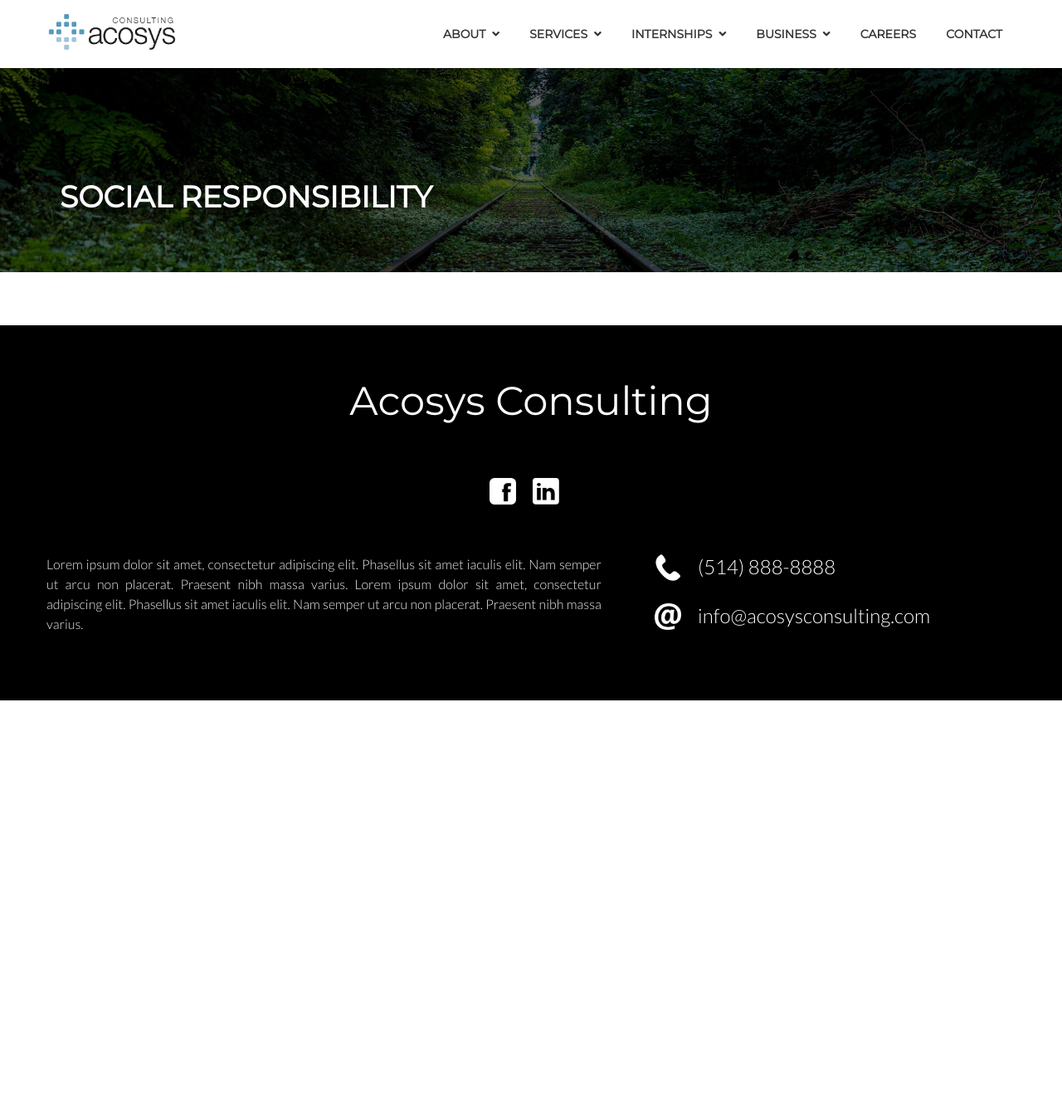
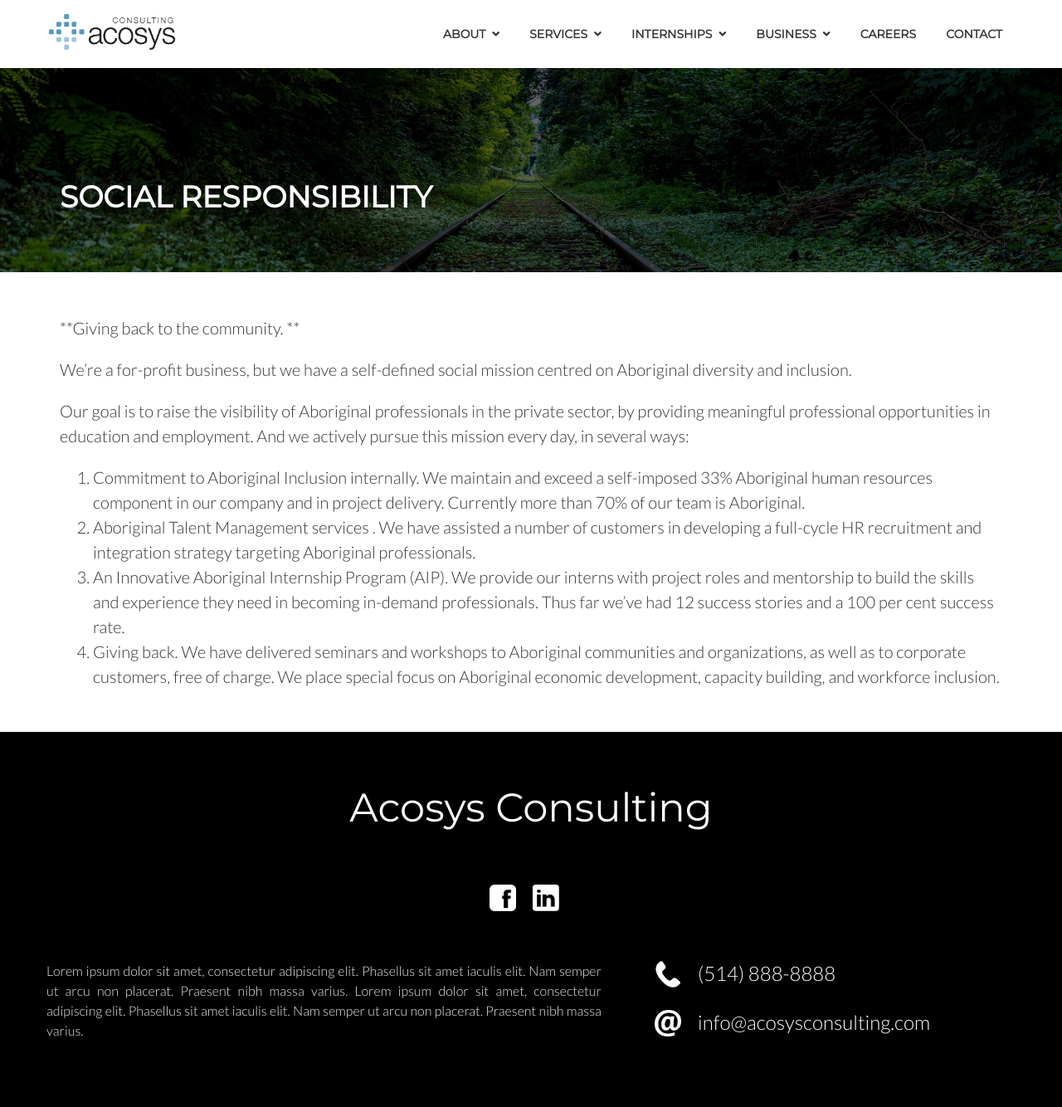
Before and after one commit to ouarez/acosys, a Jekyll site: the page built from about/social-responsibility.md, in a window 1280 px wide. Shown: the whole page at 83% size. Built offline with Jekyll 4.4.1, drawn with Linux system fonts in a browser that asks for light colours; nearby versions of some CDN libraries; our own code applies the rules of GitHub Pages for plain Markdown files; a script that is not in the unit is left out; before the commit the page ends 900 px from its top, so only the background shows below that.

Commit message:
Update About Pages “social-responsibility”

```diff
--- a/about/social-responsibility.md
+++ b/about/social-responsibility.md
@@ -1,7 +1,15 @@
 ---
 title: Social Responsibility
-layout: page
-permalink: /about/social-responsability
 description: '  Lorem ipsum dolor sit amet, consectetur adipiscing elit. Phasellus sit amet iaculis elit. Nam semper ut arcu non placerat. Praesent nibh massa varius.'
 cover_image: /img/cover.jpg
 ---
+**Giving back to the community. **
+
+We’re a for-profit business, but we have a self-defined social mission centred on Aboriginal diversity and inclusion.
+
+Our goal is to raise the visibility of Aboriginal professionals in the private sector, by providing meaningful professional opportunities in education and employment. And we actively pursue this mission every day, in several ways:
+
+1. Commitment to Aboriginal Inclusion internally. We maintain and exceed a self-imposed 33% Aboriginal human resources component in our company and in project delivery. Currently more than 70% of our team is Aboriginal.
+2. Aboriginal Talent Management services . We have assisted a number of customers in developing a full-cycle HR recruitment and integration strategy targeting Aboriginal professionals.
+3. An Innovative Aboriginal Internship Program (AIP). We provide our interns with project roles and mentorship to build the skills and experience they need in becoming in-demand professionals. Thus far we've had 12 success stories and a 100 per cent success rate.
+4. Giving back. We have delivered seminars and workshops to Aboriginal communities and organizations, as well as to corporate customers, free of charge. We place special focus on Aboriginal economic development, capacity building, and workforce inclusion.
```
